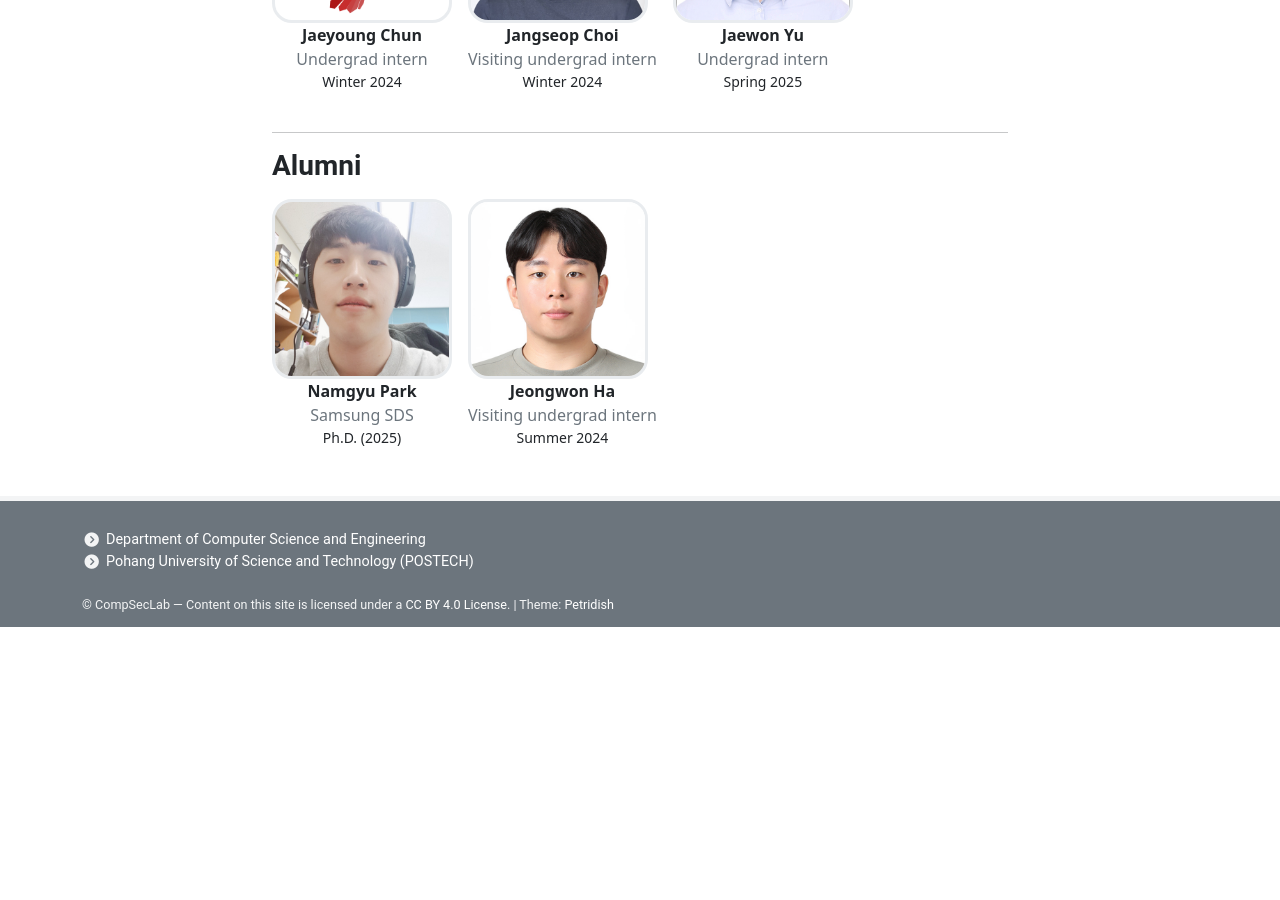
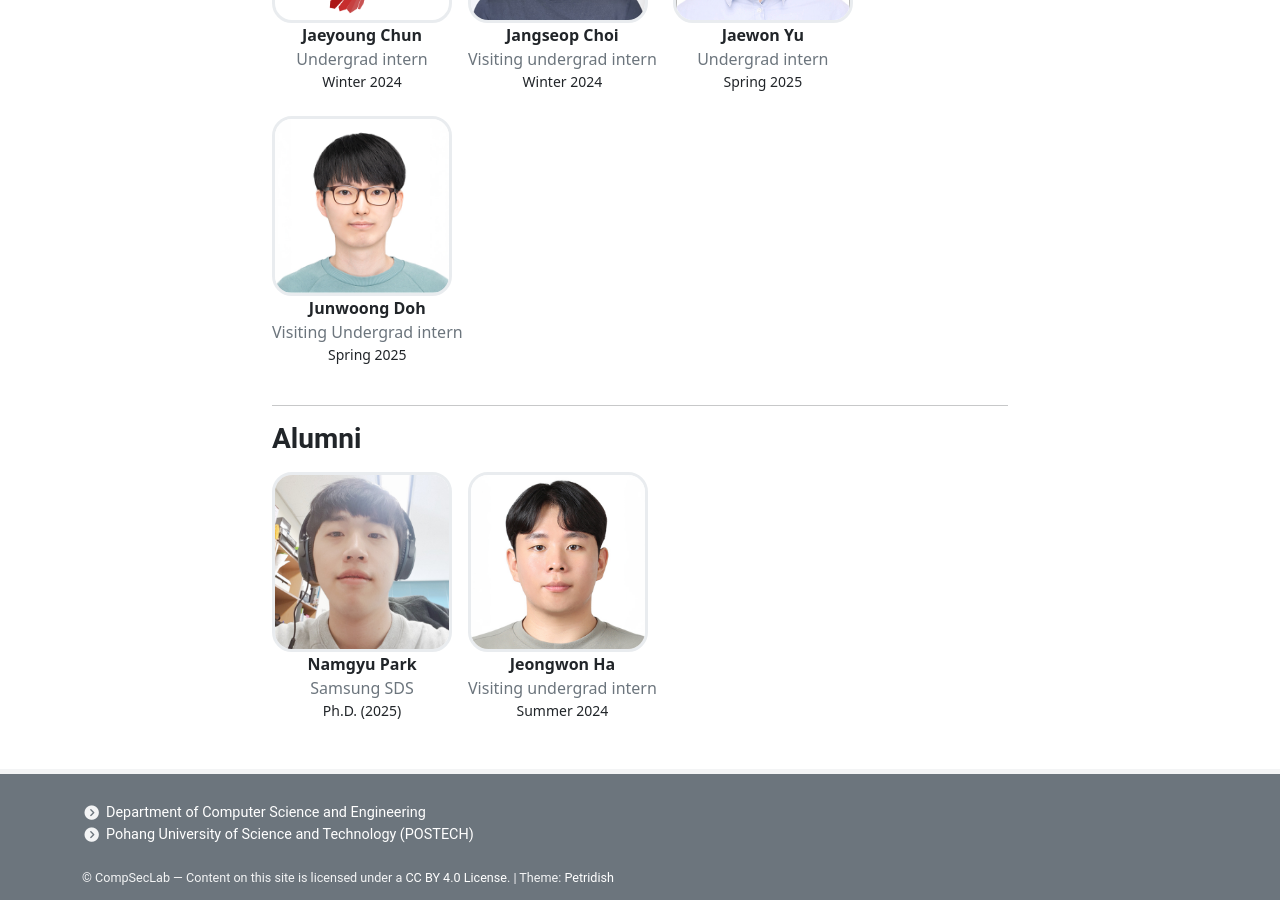
Before and after one commit to postech-compsec/postech-compsec.github.io, a Jekyll site: the page built from pages/people.md, in a window 1280 px wide and 900 px high, scrolled down 2210 px. Built offline with Jekyll 4.4.1, drawn with Linux system fonts in a browser that asks for light colours; nearby versions of some CDN libraries; before the commit the page ends 2837 px from its top, so only the background shows below that.

Commit message:
add junwoong

```diff
--- a/_data/people.yml
+++ b/_data/people.yml
@@ -102,6 +102,12 @@ Interns:
   image: assets/people/jaewon.jpg
   site: https://github.com/jae1u/
 
+- name: Junwoong Doh
+  role: Visiting Undergrad intern
+  since: Spring 2025
+  image: assets/people/junwoong.jpg
+  site: https://github.com/dandb3/
+
 Alumni:
 - name: Namgyu Park
   role: Samsung SDS
```
Also changed, not shown: assets/people/junwoong.jpg (added).
